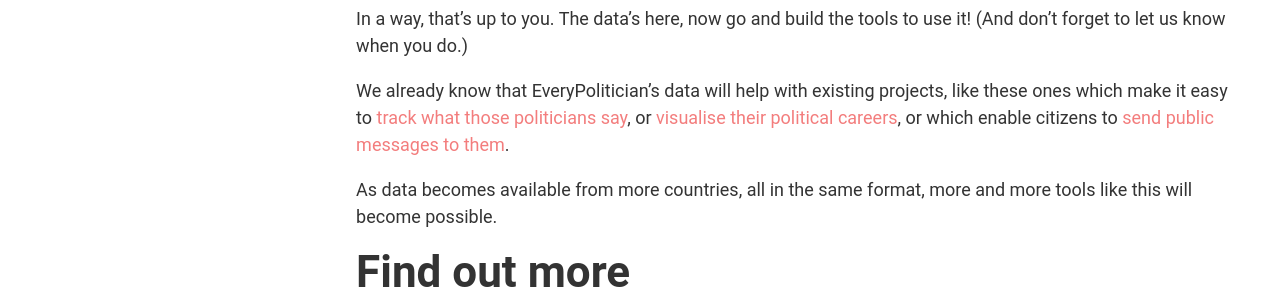
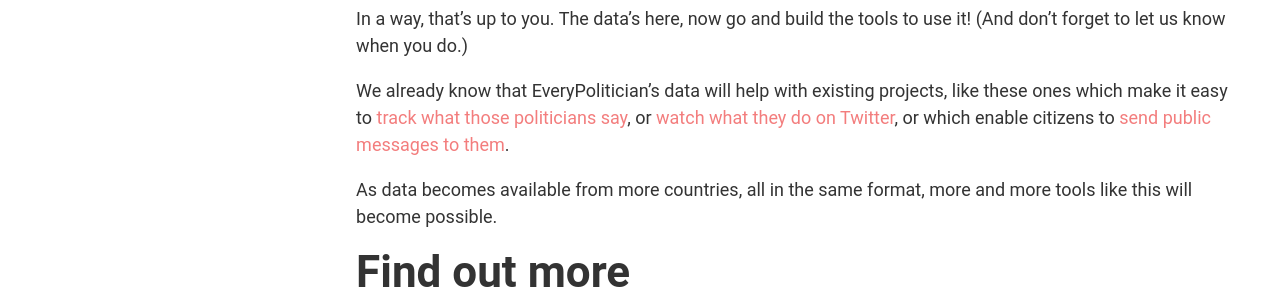
Before and after one commit to everypolitician/everypolitician-docs, a Jekyll site: the page built from index.html, in a window 1280 px wide. Shown: the part 1438-1738 px from the top of the page. Built offline with Jekyll 4.4.1, drawn with Linux system fonts in a browser that asks for light colours; nearby versions of some CDN libraries.

Commit message:
Replace link to Cargografias
The site won't build at the minute because cargografias.org is down.
Replace it with a link to Politwoops instead.

```diff
--- a/index.html
+++ b/index.html
@@ -83,7 +83,7 @@
 
 <p>We already know that EveryPolitician’s data will help with existing projects, like these ones which make it easy to
 <a href="http://sayit.poplus.org/">track what those politicians say</a>, or
-<a href="http://www.cargografias.org/">visualise their political careers</a>, or
+<a href="http://politwoops.eu/">watch what they do on Twitter</a>, or
 which enable citizens to <a href="http://writeit.poplus.org/">send public messages to them</a>. </p>
 
 <p>As data becomes available from more countries, all in the same format,
```
